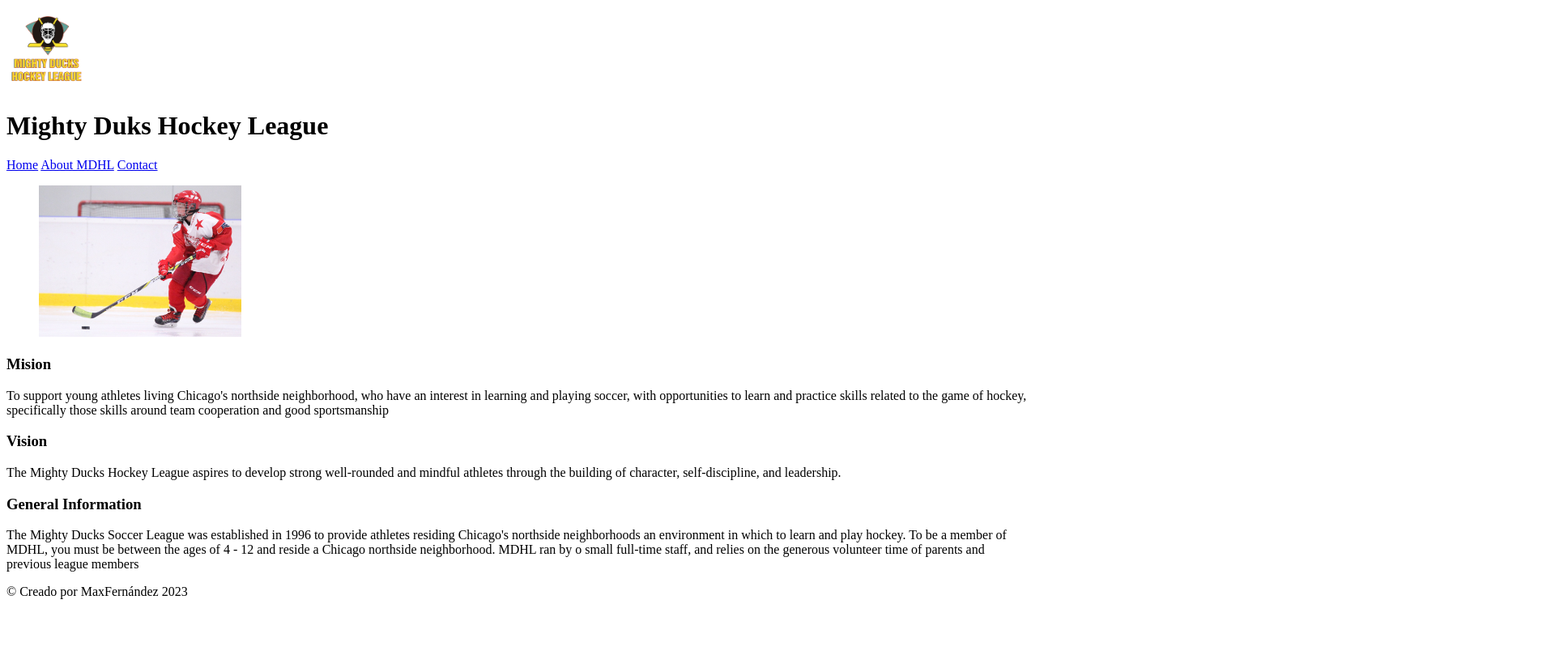
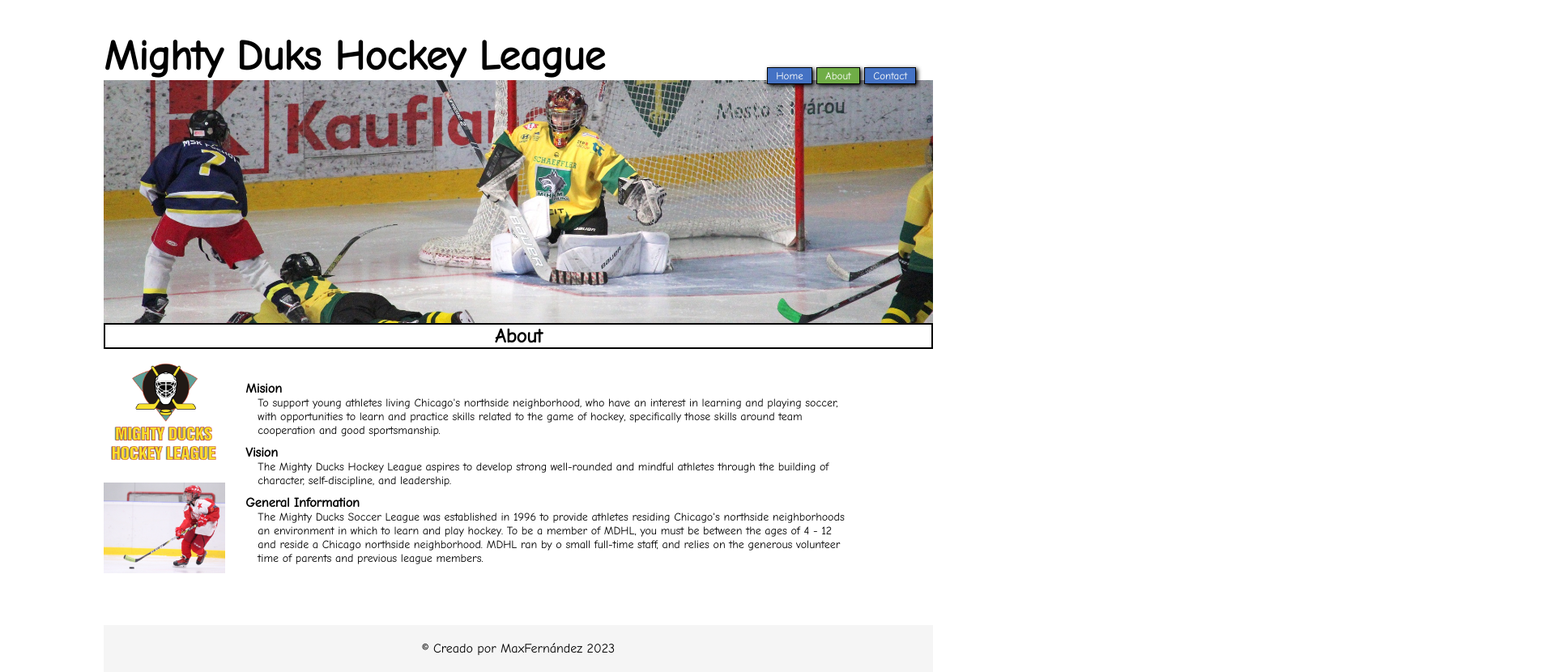
Before and after one commit to lanusroots/MDHL-Fernandez, a plain HTML site: page about.html in a window 1280 px wide. Shown: the top 830 px of the page at 81% size, 1920 px wide, since content can reach past the window. Before the commit the page ends 800 px from the top, so only its background shows below. Drawn offline with Linux system fonts and the light colour scheme.

Commit message:
Subiendo task 2

```diff
--- a/about.html
+++ b/about.html
@@ -5,56 +5,66 @@
     <meta charset="UTF-8">
     <meta http-equiv="X-UA-Compatible" content="IE=edge">
     <meta name="viewport" content="width=device-width, initial-scale=1.0">
+    <link rel="shortcut icon" href="./assets/img/Logo-Mighty-ducks-01.ico" type="image/x-icon">
+    <link rel="stylesheet" href="./assets/css/style.css">
+
     <title>Mighty Duks Hockey League</title>
 </head>
 
 <body>
     <header>
-        <div>
-            <img src="./assets/Logo_Mighty_ducks-01.png" alt="logo_MDHL" width="100">
+        <h1>Mighty Duks Hockey League</h1>
 
-            <h1>Mighty Duks Hockey League</h1>
+        <div class="banner">
+            <nav>
+                <a href="./index.html">Home</a>
+                <a href="#" class="active">About</a>
+                <a href="./contact.html">Contact</a>
+            </nav>
         </div>
 
-        <nav>
-            <a href="./index.html">Home</a>
-            <a href="#">About MDHL</a>
-            <a href="./contact.html">Contact</a>
-        </nav>
     </header>
 
     <main>
         <section>
-            <figure>
-                <img src="./assets/hockey_2.jpg" alt="hockey_2" width="250">
-            </figure>
+            <h2>About</h2>
 
-            <div>
-                <h3>Mision</h3>
-                <p>
+            <div class="logo">
+                <img src="./assets/img/Logo_Mighty_ducks-01.png" alt="logo-mdhl" class="efect1">
+
+                <img src="./assets/img/hockey_2.jpg" alt="hockey2" class="efect2">
+            </div>
+
+            <div class="title-info">
+
+                <div class="content-info">
+
+                    <h4>Mision</h4>
+                    <p class="info">
                         To support young athletes living Chicago's northside neighborhood,
                         who have an interest in learning and playing soccer, with
                         opportunities to learn and practice skills related to the game of
                         hockey, specifically those skills around team cooperation and good
-                    sportsmanship
+                        sportsmanship.
                     </p>
 
-                <h3>Vision</h3>
-                <p>
+                    <h4>Vision</h4>
+                    <p class="info">
                         The Mighty Ducks Hockey League aspires to develop strong
                         well-rounded and mindful athletes through the building of character,
                         self-discipline, and leadership.
                     </p>
 
-                <h3>General Information</h3>
-                <p>
+                    <h4>General Information</h4>
+                    <p class="info">
                         The Mighty Ducks Soccer League was established in 1996 to provide
                         athletes residing Chicago's northside neighborhoods an environment
                         in which to learn and play hockey. To be a member of MDHL, you must
                         be between the ages of 4 - 12 and reside a Chicago northside
                         neighborhood. MDHL ran by o small full-time staff, and relies on the
-                    generous volunteer time of parents and previous league members
+                        generous volunteer time of parents and previous league members.
                     </p>
+                </div>
             </div>
         </section>
     </main>
--- /dev/null
+++ b/assets/css/style.css
@@ -0,0 +1,104 @@
+@import url('https://fonts.googleapis.com/css2?family=Comic+Neue&display=swap');
+
+
+*{
+    margin: 0;
+    padding: 0;
+    box-sizing: border-box;
+    font-family: 'Comic Neue', cursive;
+}
+
+body{
+    width: 80%;
+    margin: auto;
+}
+
+h1{
+    font-size: 4vw;
+}
+
+header{
+    margin-top: 40px;
+}
+
+.banner{
+    background-image: url(../img/design1_image2.jpg);
+    background-size: cover;
+    background-position: center;
+    height: 300px;
+}
+
+nav{
+    position: relative;
+    top: -5%;
+    right: -80%;
+}
+
+nav a{
+    border: 1px solid #000000;
+    background-color: #4472C4;
+    box-shadow: 2px 2px 5px black ;
+    color: #FFFFFD;
+    font-size: small;
+    padding: 2px 10px;
+    text-decoration: none;
+}
+
+nav a:hover{
+    background-color: #0b2655;
+    transition: 1s;
+}
+
+.active{
+    background-color: #70AD47;
+}
+
+img{
+    width: 150px;
+    padding-bottom: 10px;
+    display: block;
+}
+
+.efect1:hover{
+    transform: rotate(360deg);
+    transition: 1.2s;
+}
+
+.efect2:hover{
+    transform: scale(1.5);
+    transition: 1.2s;
+}
+
+.logo{
+    display: inline-block;
+}
+
+.content-info{
+    padding-left: 20px;
+    padding-top: 20px;
+}
+
+h2{
+    border: 2px solid black;
+    text-align: center;
+}
+
+.info{
+    font-size: 14px;
+    padding-left: 15px;
+    padding-bottom: 10px;
+}
+
+.title-info{
+    display: inline-block;
+    margin-top: 20px;
+    max-width: 75%;
+    vertical-align: top;
+}
+
+footer{
+    background-color: whitesmoke;
+    margin-top: 50px;
+    padding: 20px;
+    text-align: center;
+}
```
Also changed, not shown: contact.html (+31 -16 lines), index.html (+22 -16 lines), assets/img/Logo-Mighty-ducks-01.ico (added), assets/img/Logo_Mighty_ducks-01.png (renamed from assets/Logo_Mighty_ducks-01.png), assets/img/design1_image2.jpg (added), assets/img/hockey_1.jpg (renamed from assets/hockey_1.jpg), assets/img/hockey_2.jpg (renamed from assets/hockey_2.jpg), assets/img/hockey_3.jpg (renamed from assets/hockey_3.jpg). Lines whose indentation alone changed are shown as unchanged.
